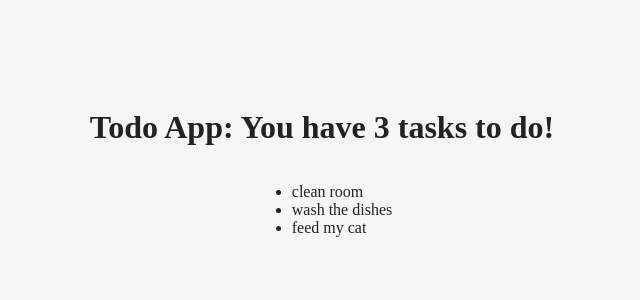
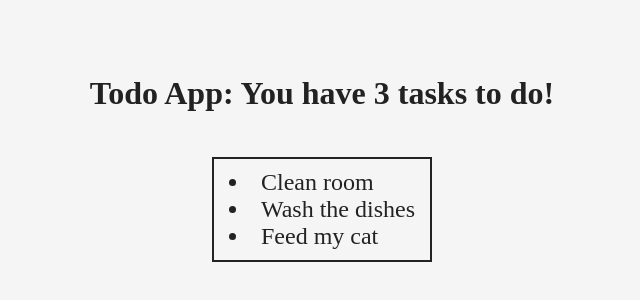
Before and after one commit to busik90/16.6.zadanie, a React app: page / in a window 1280 px wide. Shown: the part 238-538 px from the top of the page, without its empty margins (326-966 px from the left). Built offline with nearby package versions, Linux system fonts and the light colour scheme.

Commit message:
Add styles to Todolist and TodoItem

```diff
--- a/src/components/TodoList.js
+++ b/src/components/TodoList.js
@@ -1,10 +1,11 @@
 import React from 'react';
+import style from './css/TodoList.css';
 
 const TodoList = props => {
-  const liElem = props.todoItemsArray.map( item => <li key={item.id}>{item.text}</li> )
+  const liElem = props.todoItemsArray.map( item => <li className={style.TodoItem} key={item.id}>{item.text}</li> )
 
   return (
-    <ul>{liElem}</ul>
+    <ul className={style.TodoList}>{liElem}</ul>
   )
 }
 
--- /dev/null
+++ b/src/components/css/TodoList.css
@@ -0,0 +1,10 @@
+.TodoList {
+  padding: 10px 15px;
+  font-size: 24px;
+  list-style: inside;
+  border: 2px solid;
+}
+
+.TodoItem::first-letter {
+  text-transform: uppercase;
+}
```
Also changed, not shown: build/app.development.js, build/app.production.js, build/index.html.
